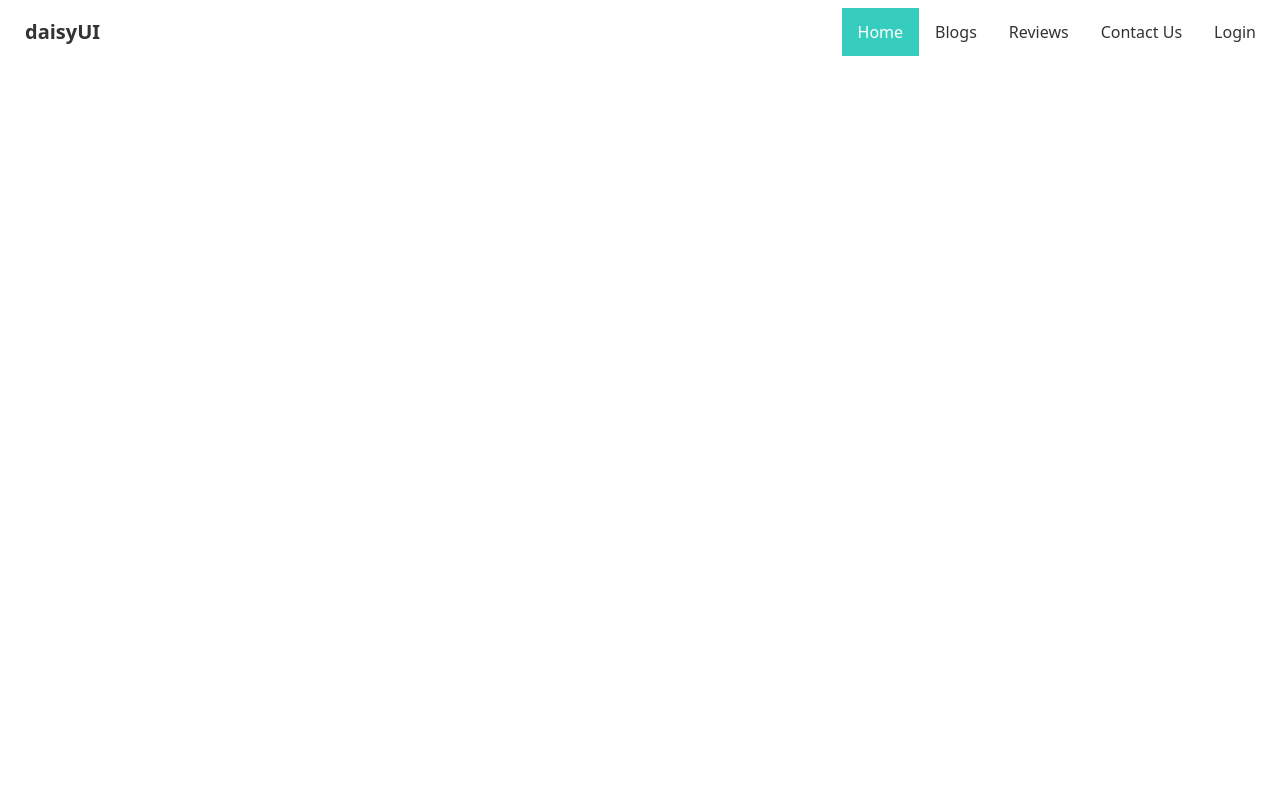
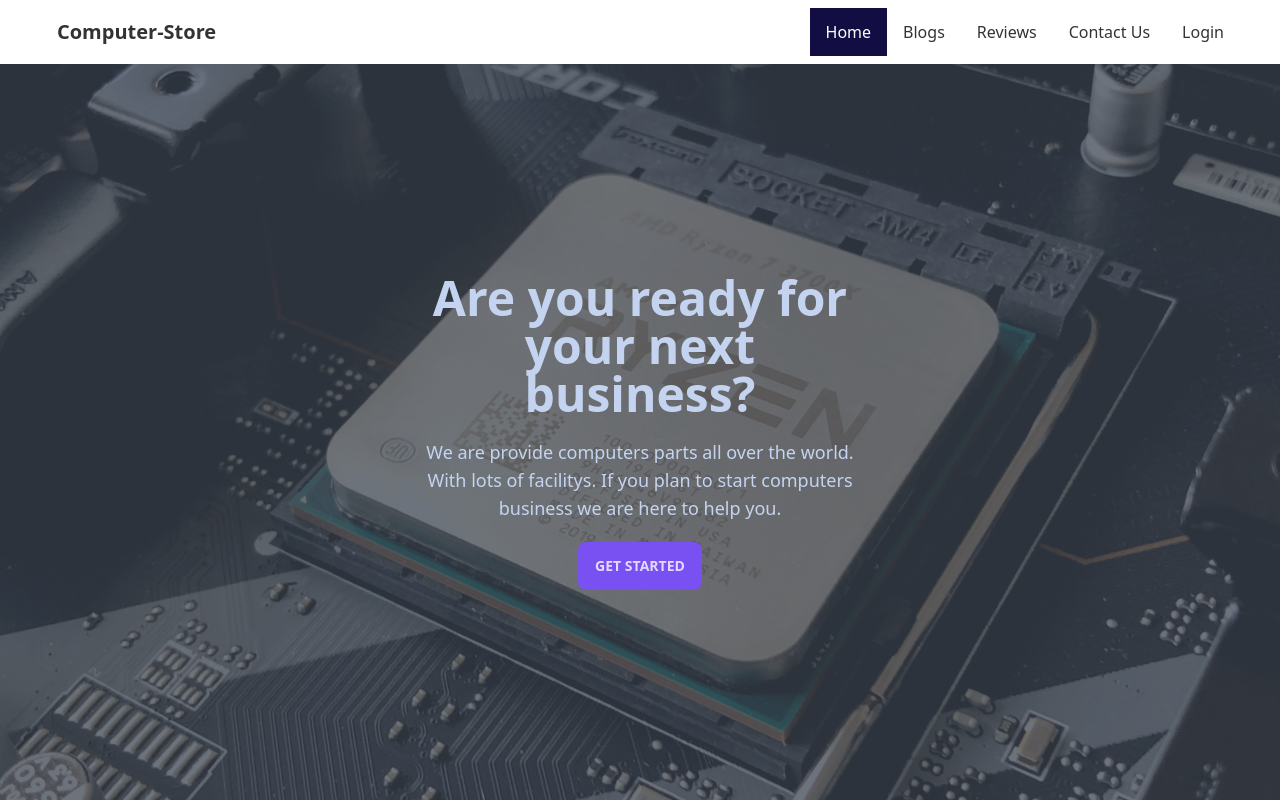
Before and after one commit to habiburrahman26/manufacturer-website-client-side, a React (Create React App) app: page / in a window 1280 px wide. Built offline with nearby package versions, Linux system fonts and the light colour scheme.

Commit message:
complete banner

```diff
--- a/src/App.js
+++ b/src/App.js
@@ -1,5 +1,7 @@
 import { ToastContainer } from 'react-toastify';
 import Navbar from './components/Layout/Navbar';
+import { Routes, Route } from 'react-router-dom';
+import Home from './components/Pages/Home/Home';
 
 import 'react-toastify/dist/ReactToastify.css';
 
@@ -7,6 +9,10 @@ function App() {
   return (
     <div>
       <Navbar />
+      <Routes>
+        <Route path="/" element={<Home />} />
+        <Route path="/home" element={<Home />} />
+      </Routes>
       <ToastContainer />
     </div>
   );
--- a/src/components/Layout/Navbar.js
+++ b/src/components/Layout/Navbar.js
@@ -50,7 +50,7 @@ const Navbar = () => {
   );
 
   return (
-    <div className="navbar bg-base-100">
+    <div className="navbar bg-base-100 lg:px-10 shadow">
       <div className="navbar-start">
         <div className="dropdown">
           <label tabindex="0" className="btn btn-ghost lg:hidden">
@@ -76,7 +76,7 @@ const Navbar = () => {
             {menuItem}
           </ul>
         </div>
-        <h3 className="btn btn-ghost normal-case text-xl">daisyUI</h3>
+        <h3 className="btn btn-ghost normal-case text-xl">Computer-Store</h3>
       </div>
       <div className="navbar-end hidden lg:flex">
         <ul className="menu menu-horizontal p-0">{menuItem}</ul>
--- /dev/null
+++ b/src/components/Pages/Home/Banner.js
@@ -0,0 +1,27 @@
+import React from 'react';
+import pc from '../../../assets/pc-1.jpg';
+
+const Banner = () => {
+  return (
+    <div>
+      <div class="hero min-h-[92vh]" style={{ backgroundImage: `url(${pc})` }}>
+        <div class="hero-overlay bg-opacity-75"></div>
+        <div class="hero-content text-center text-neutral-content">
+          <div class="max-w-md">
+            <h1 class="mb-5 text-5xl font-bold">
+              Are you ready for your next business?
+            </h1>
+            <p class="mb-5 text-lg">
+              We are provide computers parts all over the world. With lots of
+              facilitys. If you plan to start computers business we are here to
+              help you.
+            </p>
+            <button class="btn btn-primary">Get Started</button>
+          </div>
+        </div>
+      </div>
+    </div>
+  );
+};
+
+export default Banner;
--- /dev/null
+++ b/src/components/Pages/Home/Home.js
@@ -0,0 +1,12 @@
+import React from 'react';
+import Banner from './Banner';
+
+const Home = () => {
+  return (
+    <>
+      <Banner />
+    </>
+  );
+};
+
+export default Home;
--- /dev/null
+++ b/src/components/Pages/Home/Parts.js
@@ -0,0 +1,9 @@
+import React from 'react'
+
+const Parts = () => {
+  return (
+    <div>Parts</div>
+  )
+}
+
+export default Parts
--- a/tailwind.config.js
+++ b/tailwind.config.js
@@ -7,9 +7,9 @@ module.exports = {
     themes: [
       {
         mytheme: {
-          primary: '#a991f7',
+          primary: '#7950f2',
           secondary: '#f6d860',
-          accent: '#37cdbe',
+          accent: '#120E43',
           neutral: '#3d4451',
           'base-100': '#ffffff',
         },
```
Also changed, not shown: src/assets/pc-1.jpg (added), src/components/Pages/Shared/Footer.js (added).
